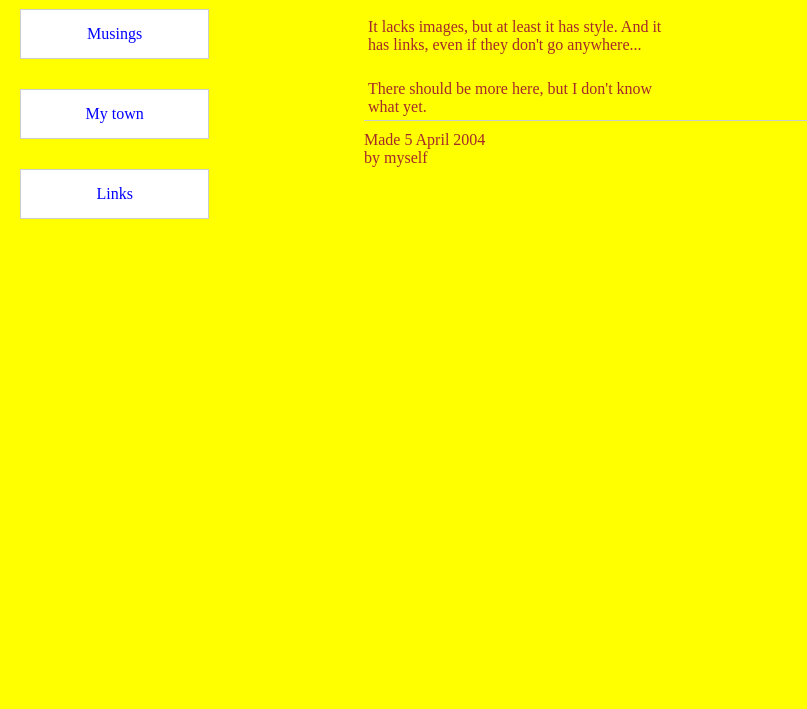
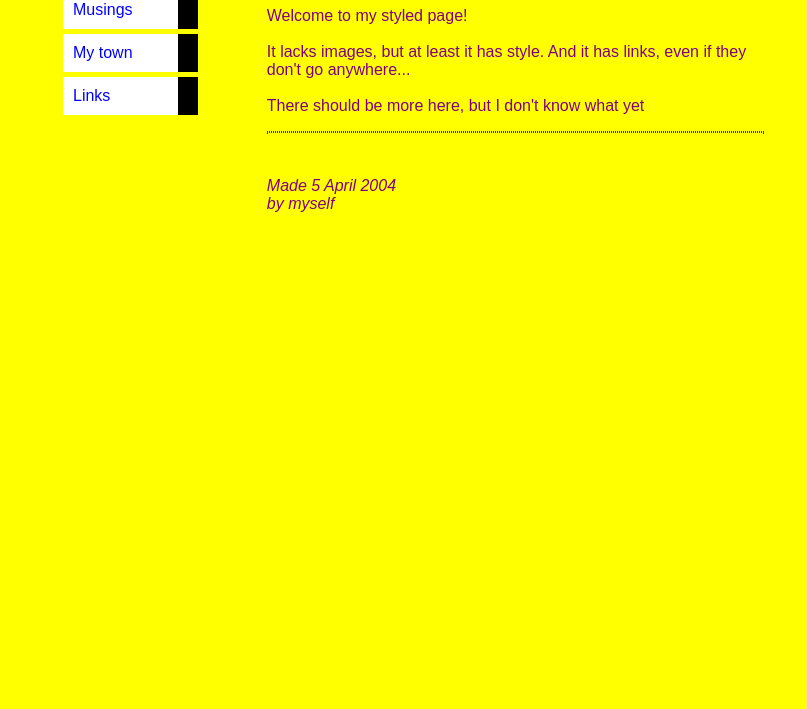
Before and after one commit to Akshita0501/Test1, a plain HTML site: page task10.html in a window 1280 px wide. Shown: the part 91-800 px from the top of the page, without its empty margins (0-807 px from the left). Drawn offline with Linux system fonts and the light colour scheme.

Commit message:
Add files via upload

```diff
--- a/task10.html
+++ b/task10.html
@@ -1,79 +1,65 @@
 <!DOCTYPE html>
-<!-- saved from url=(0046)file:///C:/Users/J.AKSHITA/Desktop/task10.html -->
-<html><head><meta http-equiv="Content-Type" content="text/html; charset=windows-1252">
+<html lang="en">
+<head>
+    <meta charset="UTF-8">
+    <meta name="viewport" content="width=device-width, initial-scale=1.0">
+    <title>Task 10</title>
     <style>
-
         body {
             background-color: yellow;
-            margin: 0;
-            padding: 0;
-            display: flex;
-            flex-direction: row;
-            justify-content: space-between;
+            padding: 10px;
+            font-family: Arial, Helvetica, sans-serif;
         }
 
-        .container {
-            display: flex;
-            flex-direction: column;
+        .d {
+            color: purple;
+            margin-left: 20%;
+            margin-right: 40%;
         }
 
-
-        .small-box {
-            width: 150%;
-            padding: 15px;
-            text-align: center;
-            background-color: white;
-            border: 1px solid #ccc;
-            box-sizing: border-box;
-            margin-bottom: 10px;
-            color: blue;
-            margin-top: 20px;
-            margin-left: 20px;
+        ul {
+            list-style-type: none;
+            position: absolute;
         }
 
-
-        .content {
-            width: 70%;
-            padding: 20px;
+        li a {
+            text-decoration: none;
+            display: block;
+            color: blue;
         }
 
-
-        h1, p {
-            color: brown;
-            font-style: times new roman;
-            margin: 4px;
+        li {
+            background-color: white;
+            padding: 10px;
+            margin: 5px;
+            width: 95px;
+            border-right: 20px solid black;
         }
 
+        #h {
+            border: 1px dotted purple;
+        }
 
-        .line-with-date {
-            border-top: 1px solid #ccc;
-            padding-top: 10px;
-            text-align: left;
-            color: brown;
+        #i {
+            color: purple;
         }
     </style>
 </head>
 <body>
-
-    <div class="container">
-        <div class="small-box">Home Page</div>
-        <div class="small-box">Musings</div>
-        <div class="small-box">My town</div>
-        <div class="small-box">Links</div>
+    <div class="nav">
+        <ul>
+            <li><a href="" id="i">Home page</a></li>
+            <li><a href="">Musings</a></li>
+            <li><a href="">My town</a></li>
+            <li><a href="">Links</a></li>
+        </ul>
     </div>
-
-    <!-- Content on the other side -->
-    <div class="content">
-        <h1>My First Styled Page</h1>
-        <p>Welcome to my styled page!</p>
-        <br><p>It lacks images, but at least it has style. And it<br> has links, even if they don't go anywhere...</p><p>
-        <br></p><p>There should be more here, but I don't know <br>what yet.</p>
-
-
-        <div class="line-with-date">Made 5 April 2004 <br>by myself</div>
+    <div class="d">
+        <h1>My first styled page</h1>
+        <p>Welcome to my styled page!<br>
+        <br>It lacks images, but at least it has style. And it has links, even if they don't go anywhere...<br>
+        <br>There should be more here, but I don't know what yet<hr id="h">
+        <br><br><i>Made 5 April 2004<br>by myself</i></p>
     </div>
-
-
-
-
-</body></html>
+</body>
+</html>
```
